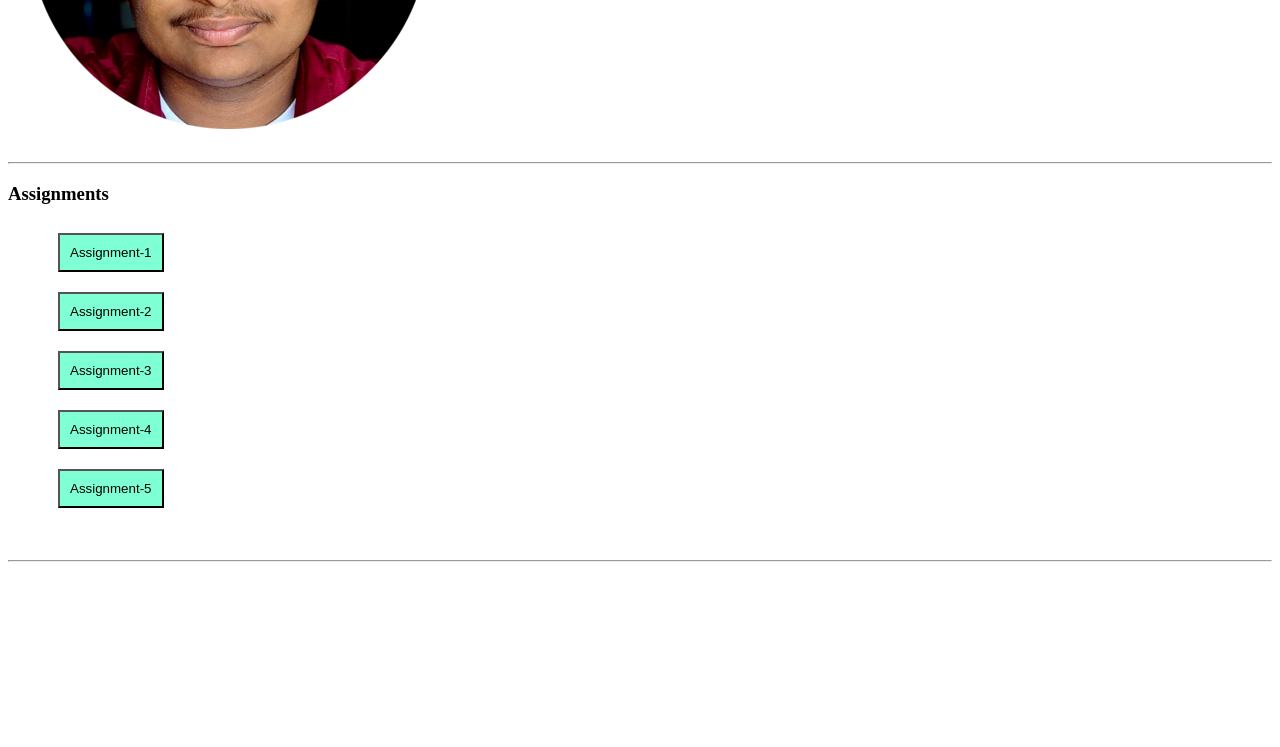
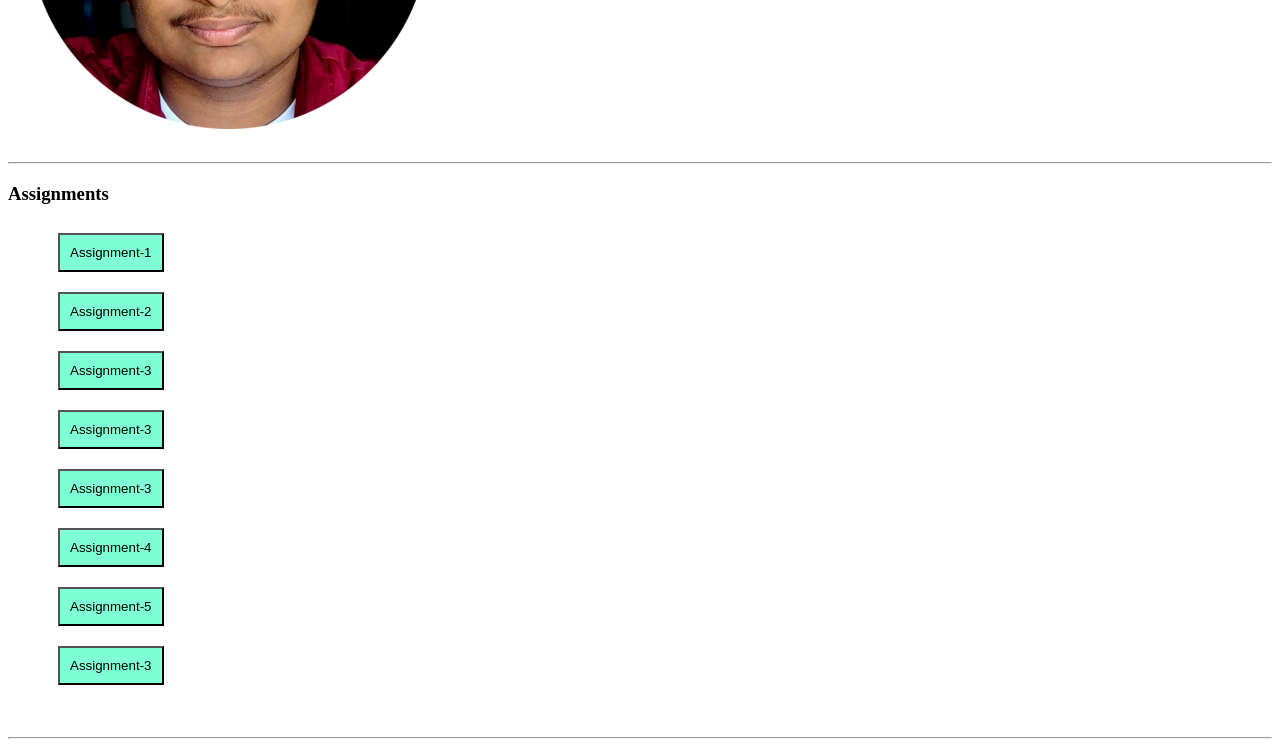
Before and after one commit to Srinivas12790/21MIS7084_IWT-Assignment, a plain HTML site: page index.html in a window 1280 px wide. Shown: the part 300-1047 px from the top of the page. Before the commit the page ends 870 px from the top, so only its background shows below. Drawn offline with Linux system fonts and the light colour scheme.

Commit message:
Update index.html

```diff
--- a/index.html
+++ b/index.html
@@ -30,8 +30,11 @@
         <button onclick="document.location='Assignment-1.html'">Assignment-1</button><br>
         <button onclick="document.location='Assignment-2.html'">Assignment-2</button><br>
         <button onclick="document.location='Assignment-3.html'">Assignment-3</button><br>
+        <button onclick="document.location='Assignment-3-1.html'">Assignment-3</button><br>
+        <button onclick="document.location='Assignment-3-2.html'">Assignment-3</button><br>
         <button onclick="document.location='Assignment-4.html'">Assignment-4</button><br>
-        <button onclick="document.location='Assignment-5.html'">Assignment-5</button>
+        <button onclick="document.location='Assignment-5.html'">Assignment-5</button><br>
+        <button onclick="document.location='Assignment-6.html'">Assignment-3</button><br>
 
 
 
```
